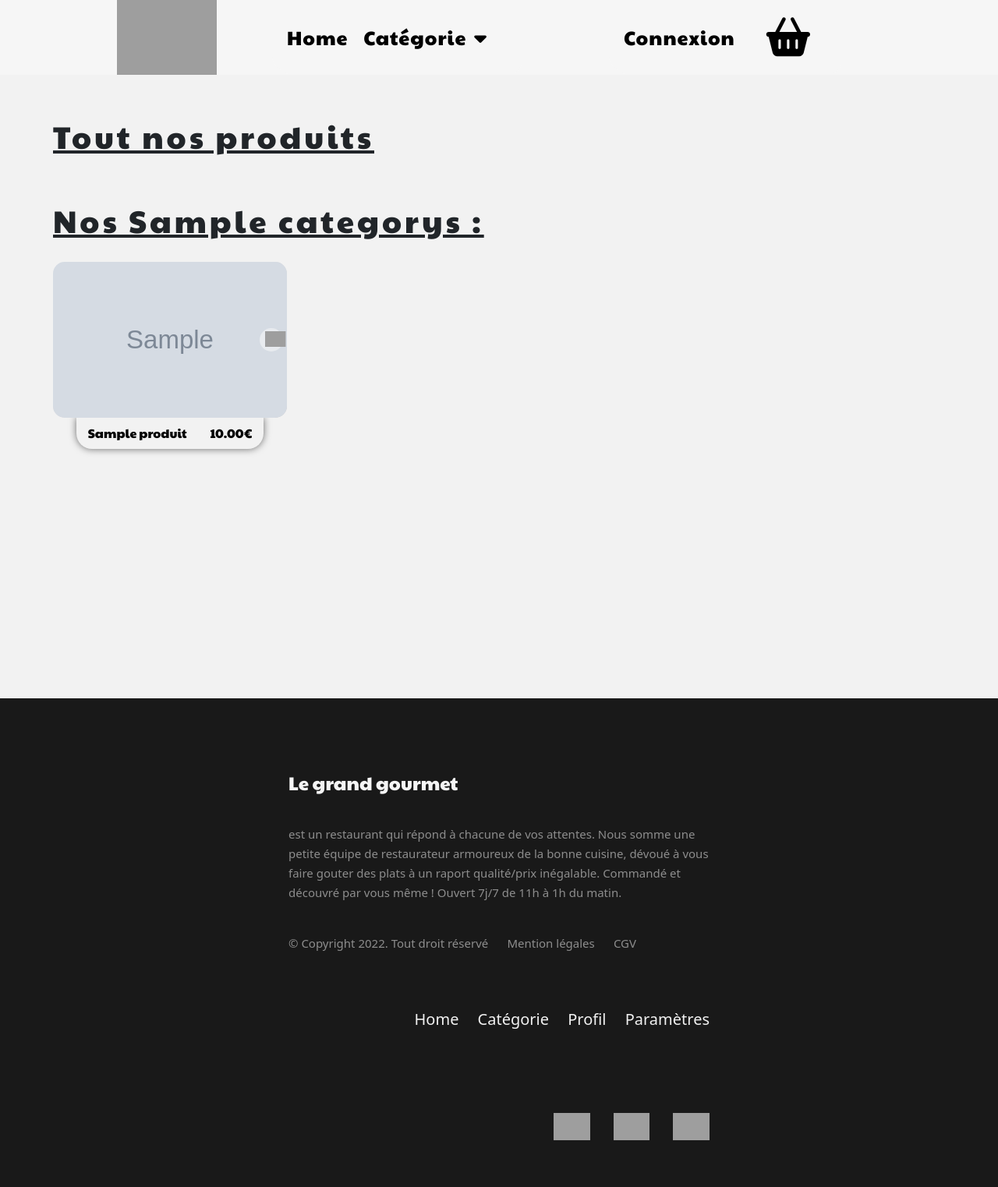
After one commit to Otakk/e-food-2.0, a Symfony app: template templates/home/categories.html.twig in a window 1280 px wide. The commit adds this page. Shown: the whole page at 78% size. Run offline with Twig, Linux system fonts and the light colour scheme; the template is opened without the code that fills it: most values are stand-ins (such as "Sample title", 1, 10 or a date in 2020); grey boxes marked "Sample" are stand-in pictures; some libraries are stand-ins or nearby versions; some web fonts are replaced; grey boxes are pictures that could not be loaded.

Commit message:
page All categorie
twig all categorie

```diff
--- a/public/css/categorie.css
+++ b/public/css/categorie.css
@@ -174,8 +174,8 @@ color: #262626;
   display: flex;
   justify-content: start;
   flex-wrap: wrap;
-  gap: 40px;
   margin-top: 30px;
+  gap: 55px;
 }
 
 h6{
--- a/public/css/produit.css
+++ b/public/css/produit.css
@@ -12,6 +12,7 @@ main {
 }
 
 .card_container {
+  display: flex;
   margin-top: 30px;
   margin-bottom: 30px;
   margin: 4px;
@@ -175,7 +176,7 @@ color: #262626;
   display: flex;
   justify-content: start;
   flex-wrap: wrap;
-  gap: 50px;
+  gap: 55px;
   margin-top: 30px;
 }
 
--- a/src/Controller/PaiementController.php
+++ b/src/Controller/PaiementController.php
@@ -31,8 +31,6 @@ class PaiementController extends AbstractController
 
         // Ajouter la clé secret du stripe (Mettre votre propre clef secret de test)
         Stripe::setApiKey('sk_test_51L7f3JKWD0dldeto6R0xzbZiDNrj9PIEO0mT6MTOhucaw5jW1mZjdzeB87IWEPOnpfeXilXoi2Fs41v2p5dI4JVm00rz5WZ9KU');
-
-        // 9.46min +90xp victoire
 
 
         /* https://stripe.com/docs/payments/payment-intents
--- a/src/Repository/ProduitRepository.php
+++ b/src/Repository/ProduitRepository.php
@@ -75,7 +75,6 @@ class ProduitRepository extends ServiceEntityRepository
     }
     */
 
-
     // Fonction pour la recherche
 
     public function findFilter($filter)
@@ -102,6 +101,5 @@ class ProduitRepository extends ServiceEntityRepository
         return $query
         ->getQuery()
         ->getResult();
-
     }
 }
--- a/templates/footer.html.twig
+++ b/templates/footer.html.twig
@@ -1,4 +1,5 @@
 <footer>
+    <div id="footer_container">
         <div id="left_footer">
             <p id="footer_title">Le grand gourmet</p>
             <p id="footer_text">est un restaurant qui répond à chacune de vos attentes. Nous somme une petite équipe de restaurateur armoureux de la bonne cuisine, dévoué à vous faire gouter des plats à un raport qualité/prix inégalable. Commandé et découvré par vous même ! Ouvert 7j/7 de 11h à 1h du matin.</p>
@@ -11,7 +12,7 @@
             <div id="footer_link">
             <a class="foot_link" href="{{path('app_home')}}">Home</a>
             <a class="foot_link" href="#">Catégorie</a>
-            <a class="foot_link" href="#">Profil</a>
+            <a class="foot_link" href="{{path('profile_index')}}">Profil</a>
             <a class="foot_link" href="#">Paramètres</a>
         </div>
 
@@ -20,4 +21,5 @@
             <a href="https://twitter.com/?lang=fr"><img src="{{asset('images/icon-twitter.svg')}}" alt="facebook icon"></a>
             <a href="https://www.instagram.com/?hl=fr"><img src="{{asset('images/icon-instagram.svg')}}" alt="facebook icon"></a>
         </div>
-    </footer>
+    </div>
+</footer>
--- a/templates/home/categorie.html.twig
+++ b/templates/home/categorie.html.twig
@@ -7,6 +7,7 @@
 {% endblock %}
 
 {% block body %}
+
 
 
 	<main>
--- /dev/null
+++ b/templates/home/categories.html.twig
@@ -0,0 +1,64 @@
+{% extends 'base.html.twig' %}
+{% block title %}Le Grand Gourmet
+{% endblock %}
+
+{% block stylesheets %}
+<link rel="stylesheet" href="{{asset('css/categorie.css')}}">
+{% endblock %}
+
+{% block body %}
+
+
+
+	<main>
+		<div class='produit_container'>
+
+			<div class='card_container'>
+
+                <h6>Tout nos produits</h6>
+
+                {% for categorie in categories %}
+                  <h6>Nos {{categorie.titre}}s :</h6>
+
+                    <div class='card_container_inner'>
+
+                        {% for produit in categorie.produits %}
+
+                                <div class="product_card" >
+
+                                    <img class='card_img' src="{{asset("images/produits/" ~ produit.image)}}" alt="">
+                                    <div class="bottom_text">
+                                        <p>{{produit.titre}}</p>
+                                        <span>{{produit.prix | number_format(2)}}€</span>
+                                    </div>
+
+                                    <span class="card_btn" id='{{ produit.id }}' onmouseover="mouseOver({{produit.id}})" onmouseout="mouseOut({{produit.id}})">
+                                        <img class='card_btn_img' src="{{asset('/images/rightArrow.png')}}">
+                                    </span>
+
+                                    <div class="left_modal left_modal{{produit.id}}" >
+
+                                        <button  onclick='window.location.href="{{path('panier_ajouter', {"id": produit.id})}}"' class="div_img d1">
+                                            <img src="{{asset('/images/cart.png')}}" class='add_cart viewMore' alt="ajouter au panier icon">
+                                        </button>
+
+                                        <button onclick='window.location.href="{{path('app_afficher', {"id": produit.id})}}"' class="div_img d2">
+                                            <i class="bi bi-eye-fill viewMore" class='add_cart'></i>
+                                        </button>
+                                    </div>
+                                </div>
+                        {% else %}
+                            <h2>Pas de {{categorie.titre}}</h2>
+                        {% endfor %}
+                    </div>
+
+                {% endfor %}
+			</div>
+
+		</div>
+
+	</main>
+
+	{% include "footer.html.twig" %}
+
+{% endblock %}
--- a/templates/nav_home.html.twig
+++ b/templates/nav_home.html.twig
@@ -12,6 +12,10 @@
 						</div>
 
 						<ul id='modal_categorie'>
+
+							<li>
+								<a class='modal_btn_categorie'  href="{{path('app_AllCategorie')}}">Voir tout</a>
+							</li>
 
 							{% for categorie in categories %}
 
@@ -78,7 +82,7 @@
 					<a class='marge' id='connexion'>Connexion</a>
 				{% endif %}
 
-				<a class='marge cart_container'>
+				<a class='marge cart_container' data-is-authenticated="{{ app.user ? 'true'}}">
 					<i id="cart" class="fa-solid fa-2xl fa-basket-shopping"></i>
 				</a>
 
```
Also changed, not shown: public/css/style_home.css (+12 -3 lines), public/js/script.js (+27 -23 lines), src/Controller/HomeController.php (+26 -9 lines), templates/home/produit.html.twig (+4 -7 lines), templates/home/home.html.twig (line endings or trailing spaces).
